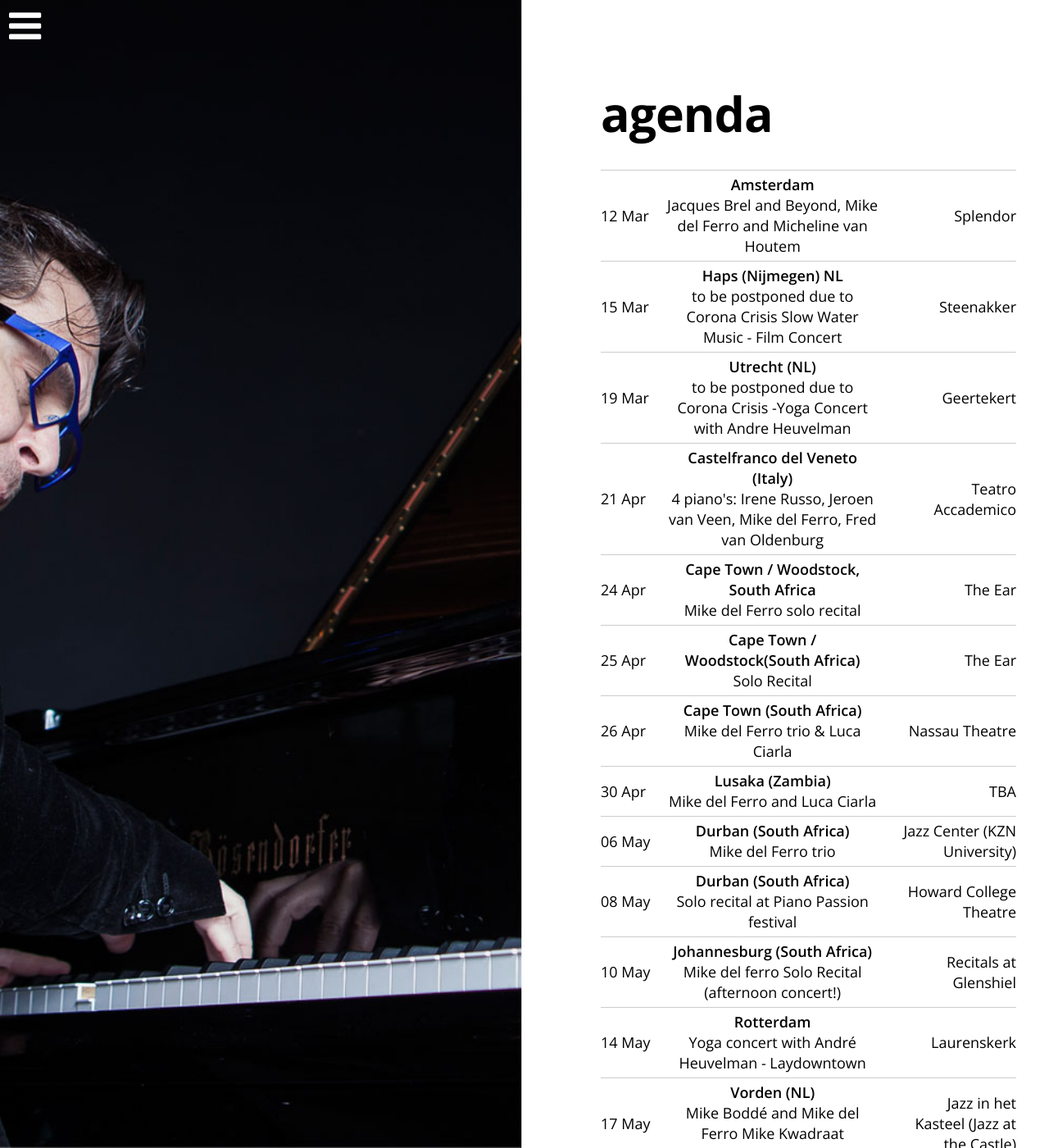
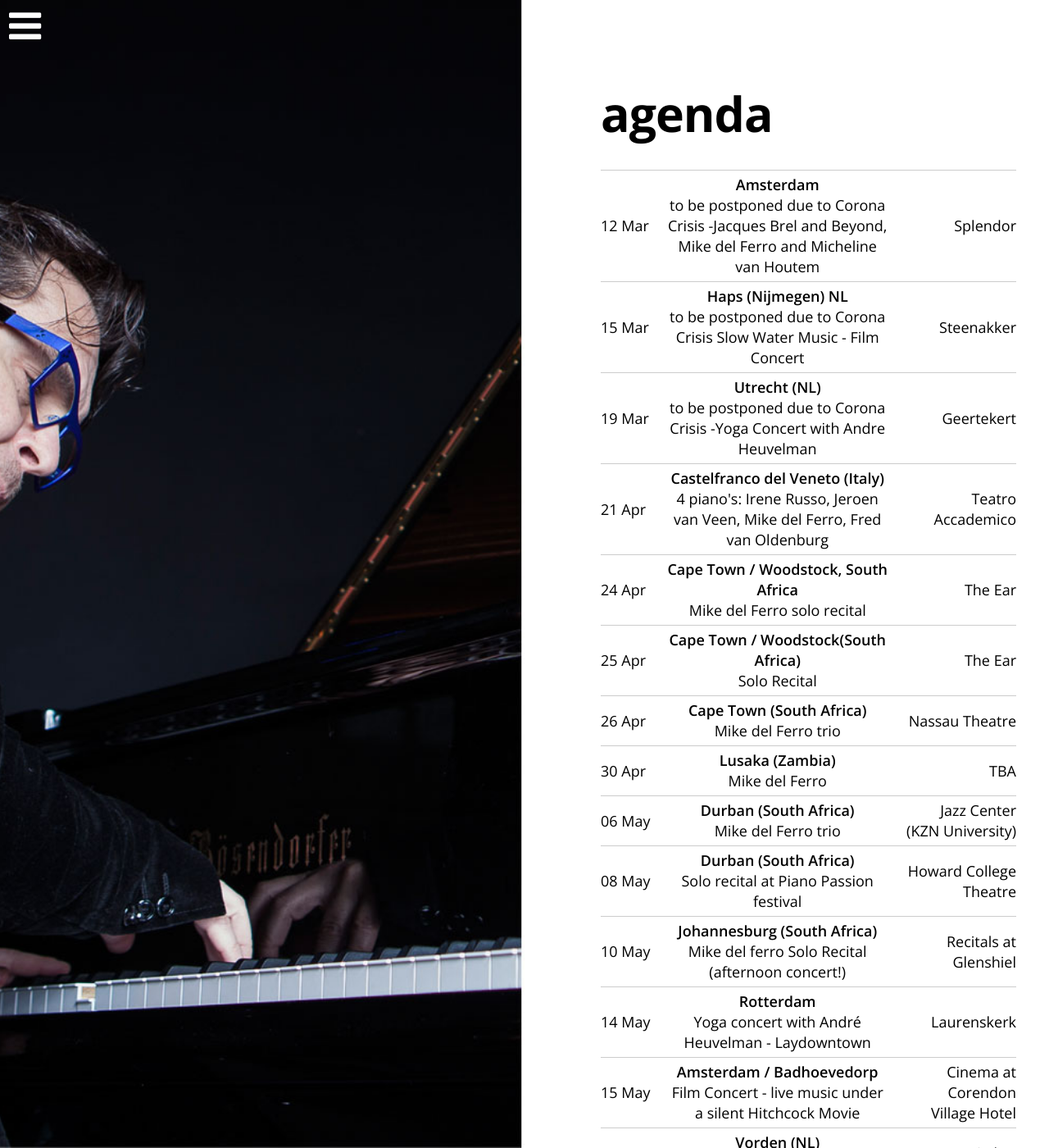
Before and after one commit to mikedelferro/website, a Jekyll site: the page built from agenda.html, in a window 1280 px wide and 1400 px high. Shown: the whole window at 82% size. Built offline with Jekyll 4.4.1, drawn with Linux system fonts in a browser that asks for light colours; nearby versions of some CDN libraries.

Commit message:
Updated '_data/gigs.yml' via CloudCannon

```diff
--- a/_data/gigs.yml
+++ b/_data/gigs.yml
@@ -19,12 +19,14 @@ items:
     location: Geertekert
     venue: Utrecht (NL)
     url: 'https://laydowntown.com/'
-  - title: 'Jacques Brel and Beyond, Mike del Ferro and Micheline van Houtem'
+  - title: >-
+      to be postponed due to Corona Crisis -Jacques Brel and Beyond, Mike del
+      Ferro and Micheline van Houtem
     date: 2020-03-12 20:30:00
     location: Splendor
     venue: Amsterdam
     url: 'https://www.splendoramsterdam.com'
-  - title: Mike del Ferro trio  & Luca Ciarla
+  - title: Mike del Ferro trio
     date: 2020-04-26 20:00:00
     location: Nassau Theatre
     venue: Cape Town (South Africa)
@@ -72,7 +74,7 @@ items:
     location: Howard College Theatre
     venue: Durban (South Africa)
     url:
-  - title: Mike del Ferro and Luca Ciarla
+  - title: Mike del Ferro
     date: 2020-04-30 20:00:00
     location: TBA
     venue: Lusaka (Zambia)
@@ -87,3 +89,9 @@ items:
     location:
     venue:
     url:
+  - title: Film Concert - live music under a silent Hitchcock Movie
+    date: 2020-05-15 20:00:00
+    location: Cinema at Corendon Village Hotel
+    venue: Amsterdam / Badhoevedorp
+    url: >-
+      https://www.corendonhotels.com/corendon-village-hotel-amsterdam/corendon-cinema/
```
